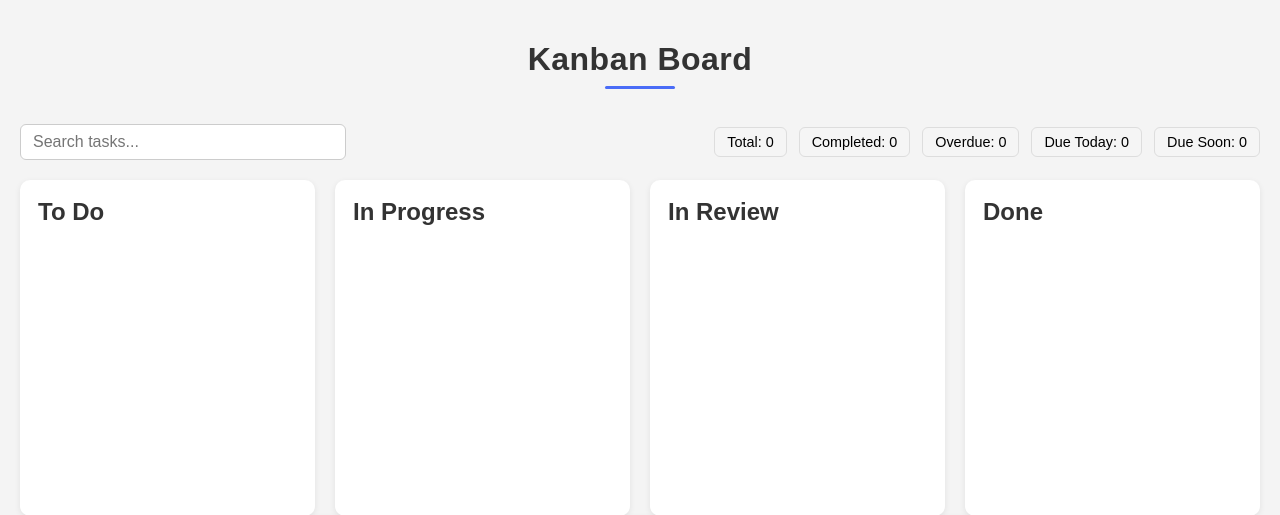
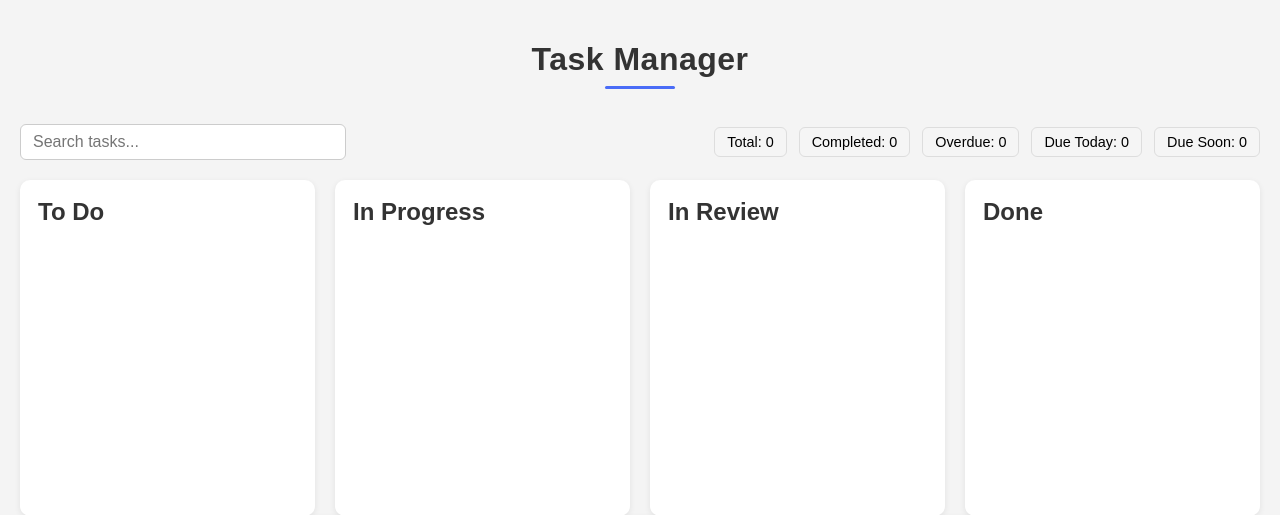
Before and after one commit to OverlordRose/kanban-board, a Flask app: page /board in a window 1280 px wide. Shown: the top 515 px of the page. Run offline with Flask 3, Linux system fonts and the light colour scheme; data that the repository does not hold is empty.

Commit message:
title change

```diff
--- a/templates/board.html
+++ b/templates/board.html
@@ -6,7 +6,7 @@
 </head>
 <body>
 
-<h1 class="board-title">Kanban Board</h1>
+<h1 class="board-title">Task Manager</h1>
 
 <div class="board-header">
     <div class="search-container">
```
